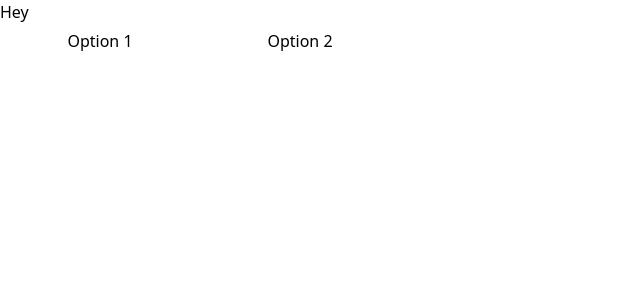
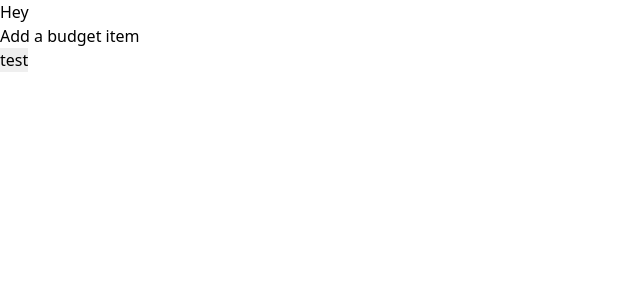
Before and after one commit to joshuaberube/our-budget, a Next.js app: page / in a window 1280 px wide. Shown: the top 300 px of the page, without its empty margins (0-640 px from the left). Built offline with nearby package versions, Linux system fonts and the light colour scheme.

Commit message:
added dropdown-menu, but its not finished

```diff
--- a/components/AddBudgetItem.js
+++ b/components/AddBudgetItem.js
@@ -2,9 +2,49 @@ import { useState } from 'react'
 import Categories from './Categories/Categories'
 import DropdownMenu from './DropdownMenu/DropdownMenu'
 
+let categoriesArr = [{
+    title: "Food",
+    subcategory: [
+        { title: "Grocery", subcategory : null },
+        {
+            title: "Restaurants",
+            subcategory: [
+                {title: "Fast Food", subcategory : null},
+                {title: "Sit down", subcategory : null}
+            ]
+        }
+    ]
+    },
+    {
+        title: "Shopping",
+        subcategory: [
+            { title: "Clothing", subcategory : null },
+            {
+                title: "Electronics & Software",
+                subcategory: [
+                    {title: "Video Games", subcategory : null},
+                    {title: "Apps", subcategory : null}
+                ]
+            }
+        ]
+    },
+    {
+        title: "testing",
+        subcategory : null
+    },
+    {
+        title: "Testing2",
+        subcategory: [
+            {title: "wow", subcategory : null},
+            {title: "much wow indeed", subcategory : null}
+        ]
+    },
+]
+
 
 const AddBudgetItem = ({setBudgetItems}) => {
     const [budgetItemInputs, setBugetItemInputs] = useState("")
+    const [categoriesDropdown, setCategoriesDropdown] = useState(false)
 
 
 
@@ -18,50 +58,14 @@ const AddBudgetItem = ({setBudgetItems}) => {
     // ))
 
     return (
-        // <form>
-        //     <fieldset>
-        //         <legend>Add a budget item</legend>
-        //         <Categories />
-        //     </fieldset>
-        // </form>
+        <form>
+            <fieldset>
+                <legend>Add a budget item</legend>
+                <input type="button" onClick={() => setCategoriesDropdown(!categoriesDropdown)} value="test" />
+                {categoriesDropdown ? <DropdownMenu categories={categoriesArr} classTest /> : null}
+            </fieldset>
+        </form>
 
-        <DropdownMenu config={[
-            {
-              "title": "Option 1",
-              "submenu": null
-            },
-            {
-              "title": "Option 2",
-              "submenu": [
-                {
-                  "title": "Option 2.1",
-                  "submenu": [
-                    {
-                      "title": "Option 2.1.1",
-                      "submenu": null
-                    },
-                    {
-                      "title": "Option 2.1.2",
-                      "submenu": null
-                    }
-                  ]
-                },
-                {
-                  "title": "Option 2.2",
-                  "submenu": [
-                    {
-                      "title": "Option 2.2.1",
-                      "submenu": null
-                    },
-                    {
-                      "title": "Option 2.2.2",
-                      "submenu": null
-                    }
-                  ]
-                }
-              ]
-            }
-          ]}/>
     )
 }
 
--- a/components/Categories/Categories.js
+++ b/components/Categories/Categories.js
@@ -3,37 +3,40 @@ import Category from './Category'
 
 let categoriesArr = [
     {
-        primaryCategoryTitle: "Food",
-        secondaryCategories: [
-            { secondaryCategoryTitle: "Grocery" },
+        title: "Food",
+        subCategories: [
+            { title: "Grocery", subCategories : null },
             {
-                secondaryCategoryTitle: "Restaurants",
-                tertiaryCategories: [
-                    {tertiaryCategoryTitle: "Fast Food"},
-                    {tertiaryCategoryTitle: "Sit down"}
+                title: "Restaurants",
+                subCategories: [
+                    {title: "Fast Food", subCategories : null},
+                    {title: "Sit down", subCategories : null}
                 ]
             }
         ]
     },
     {
-        primaryCategoryTitle: "Shopping",
-        secondaryCategories: [
-            { secondaryCategoryTitle: "Clothing" },
+        title: "Shopping",
+        subCategories: [
+            { title: "Clothing", subCategories : null },
             {
-                secondaryCategoryTitle: "Electronics & Software",
-                tertiaryCategories: [
-                    {tertiaryCategoryTitle: "Video Games"},
-                    {tertiaryCategoryTitle: "Apps"}
+                title: "Electronics & Software",
+                subCategories: [
+                    {title: "Video Games", subCategories : null},
+                    {title: "Apps", subCategories : null}
                 ]
             }
         ]
     },
-    { primaryCategoryTitle: "testing" },
     {
-        primaryCategoryTitle: "Testing2",
-        secondaryCategories: [
-            {secondaryCategoryTitle: "wow"},
-            {secondaryCategoryTitle: "much wow indeed"}
+        title: "testing",
+        subCategories : null
+    },
+    {
+        title: "Testing2",
+        subCategories: [
+            {title: "wow", subCategories : null},
+            {title: "much wow indeed", subCategories : null}
         ]
     },
 ]
--- a/components/DropdownMenu/DropdownMenu.js
+++ b/components/DropdownMenu/DropdownMenu.js
@@ -1,39 +1,12 @@
-import {Component} from 'react'
-
-class DropdownMenu extends Component {
-
-    getMenuItemTitle = (menuItem, index, depthLevel) => {
-      return menuItem.title;
-    };
-
-    getMenuItem = (menuItem, depthLevel, index) => {
-      let title = this.getMenuItemTitle(menuItem, index, depthLevel);
-
-      if (menuItem.submenu && menuItem.submenu.length > 0) {
-        return (
-          <li>
-            {title}
-            <DropdownMenu config={menuItem.submenu} submenu />
-          </li>
-        );
-      } else {
-        return <li>{title}</li>;
-      }
-    };
-
-    render = () => {
-      let { config } = this.props;
-
-      let options = [];
-      config.map((item, index) => {
-        options.push(this.getMenuItem(item, 0, index));
-      });
-
-      if (this.props.submenu && this.props.submenu === true)
-        return <ul>{options}</ul>;
-
-      return <ul className="dropdown-menu">{options}</ul>;
-    };
-  }
+const DropdownMenu = ({categories, subcategories, classTest}) => (
+    <ul className={subcategories ? null : "dropdown-menu" }>
+        {categories.map(({title, subcategory}) => (
+            <li key={title}>
+                <span>{title}</span>
+                {subcategory ? <DropdownMenu categories={subcategory} subcategories /> : null}
+            </li>
+        ))}
+    </ul>
+)
 
 export default DropdownMenu
--- a/components/DropdownMenu/test.css
+++ b/components/DropdownMenu/test.css
@@ -10,7 +10,6 @@
 .dropdown-menu li {
     display: inline-block;
     position: relative;
-    float: left;
     width: 200px;
     line-height: 35px;
     text-decoration: none;
@@ -45,12 +44,3 @@
     margin-top: -35px;
     display: block;
 }
-nu-li {
-    padding: 10px;
-}
-
-.dropdown-submenu {
-    position: absolute;
-    left: 0px;
-    top: 0px;
-}
```
